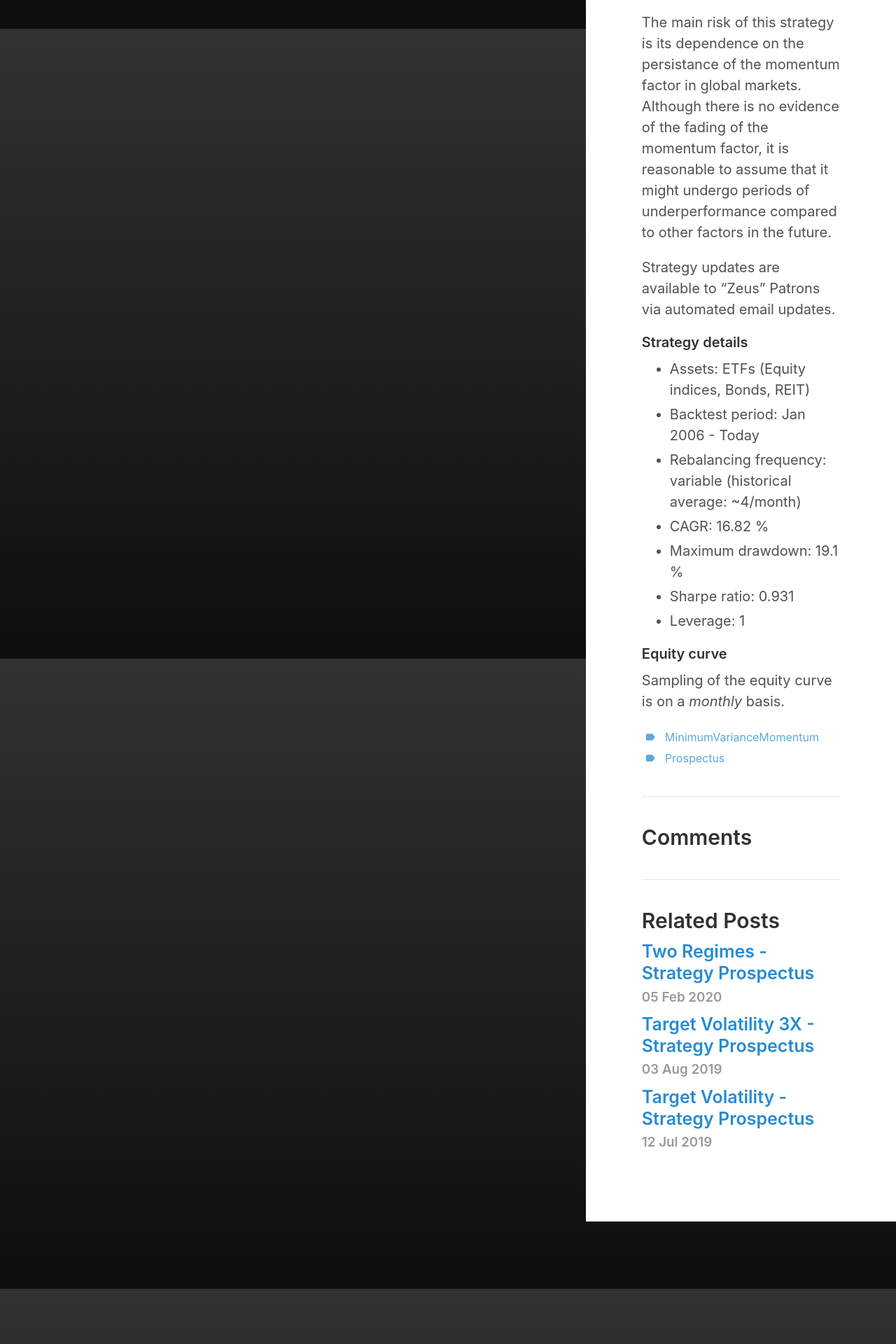
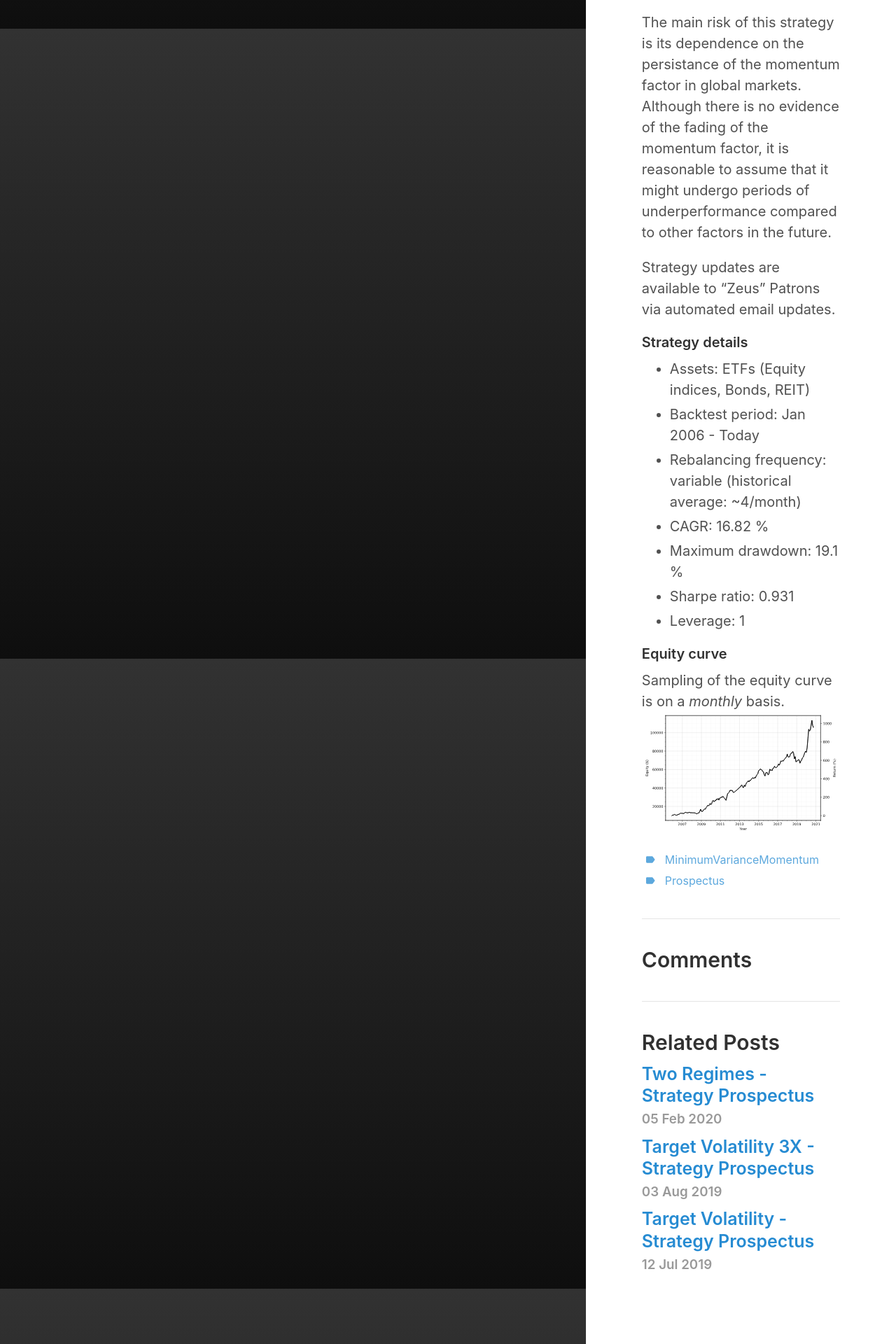
Before and after one commit to IthacaResearch/ithacaresearch.github.io, a Jekyll site: the page built from _posts/2020-09-03-Minimum-Variance-Momentum.md, in a window 1280 px wide. Shown: the part 859-2779 px from the top of the page at 70% size. Built offline with Jekyll 4.4.1, drawn with Linux system fonts in a browser that asks for light colours.

Commit message:
Update 2020-09-03-Minimum-Variance-Momentum.md

```diff
--- a/_posts/2020-09-03-Minimum-Variance-Momentum.md
+++ b/_posts/2020-09-03-Minimum-Variance-Momentum.md
@@ -26,3 +26,4 @@
 
 #### Equity curve
 Sampling of the equity curve is on a _monthly_ basis.
+![Minimum Variance Momentum](/images/minimum_variance_momentum.svg)
```
